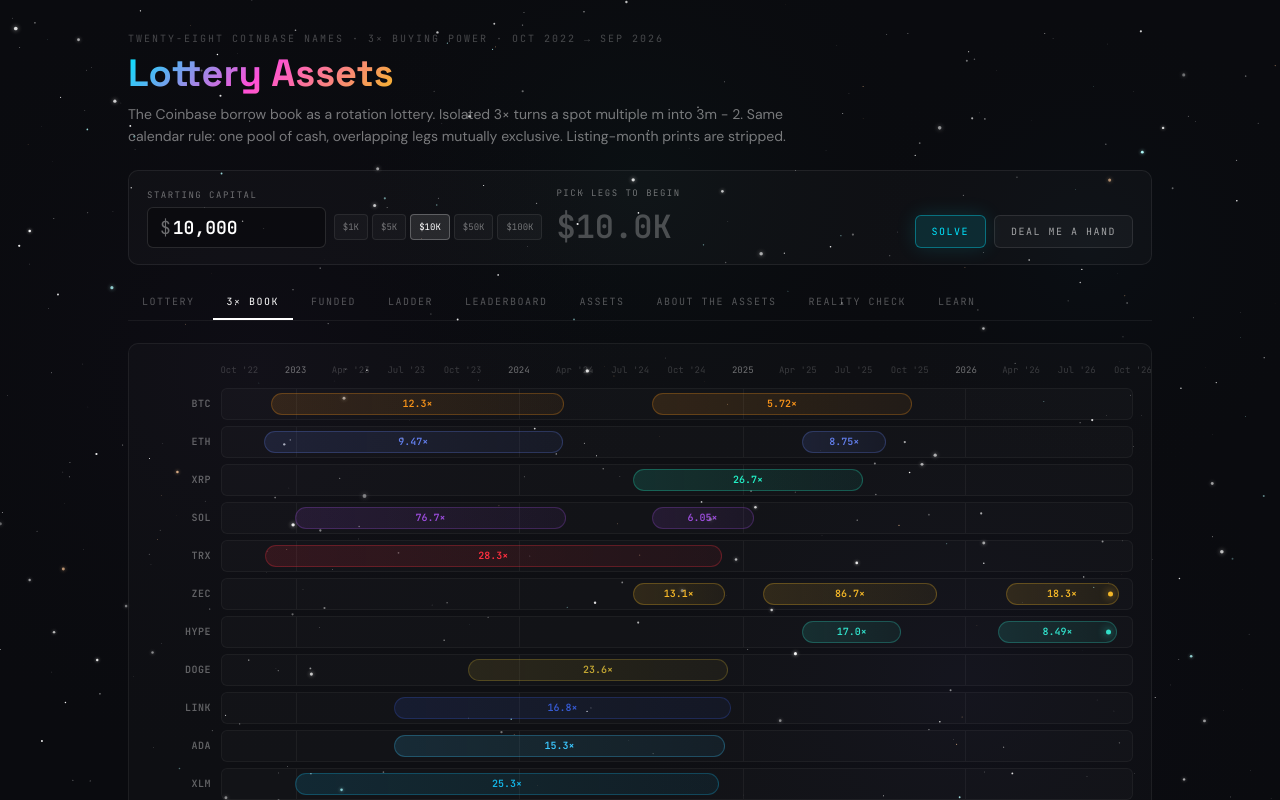
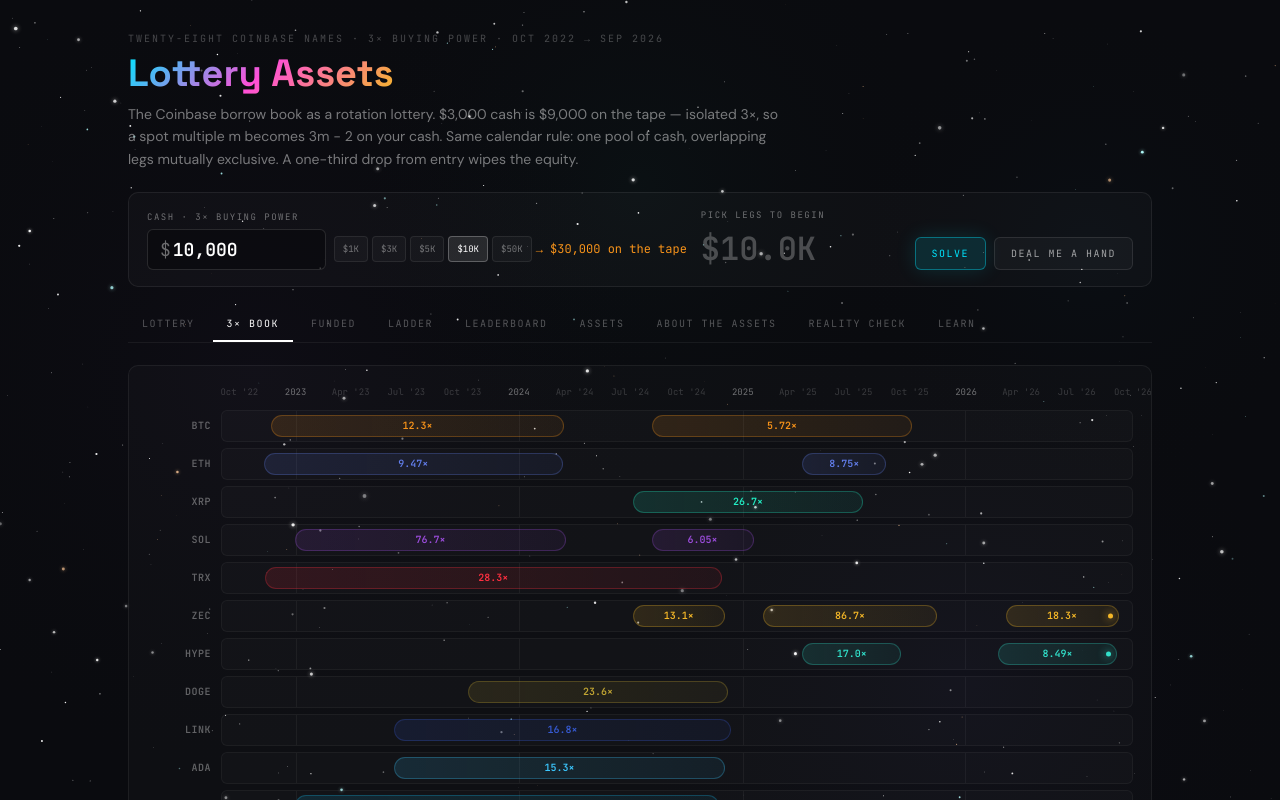
Before and after one commit to newanforbi/lottery-assets, a React (Vite) app: page / in a window 1280 px wide. Both pictures are taken after a click on the tab "3× BOOK". Shown: the top 800 px of the page. Built offline with nearby package versions, Linux system fonts and the light colour scheme.

Commit message:
Show 3× cash versus buying power on the book tab
$3,000 cash is $9,000 on the tape. The chrome now prints that
conversion, and the $3K preset is there so the example is clickable.

Co-authored-by: newanforbi <newanforbi@users.noreply.github.com>

```diff
--- a/src/App.jsx
+++ b/src/App.jsx
@@ -1,7 +1,8 @@
 import { useEffect, useRef, useState } from "react";
 import { GalaxyBackground } from "./ui/Cosmos.jsx";
 import { MONO, DISPLAY, SANS, Eyebrow, Button, Odometer, useMediaQuery } from "./ui/atoms.jsx";
-import { formatCurrency, formatMultiple } from "./ui/format.js";
+import { formatCurrency, formatFull, formatMultiple } from "./ui/format.js";
+import { BOOK_LEVERAGE } from "./data/exchangeBook.js";
 import { solveOptimal, randomChain, chainValue, sortChain } from "./engine/solver.js";
 import { bookOptimal, buildBookLegs } from "./engine/leverage.js";
 import { fundedOptimal, fundedRandom } from "./engine/funded.js";
@@ -38,7 +39,7 @@ const COPY = {
   leverage: {
     eyebrow: "Twenty-eight Coinbase names · 3× buying power · Oct 2022 → Sep 2026",
     blurb:
-      "The Coinbase borrow book as a rotation lottery. Isolated 3× turns a spot multiple m into 3m − 2. Same calendar rule: one pool of cash, overlapping legs mutually exclusive. Listing-month prints are stripped.",
+      "The Coinbase borrow book as a rotation lottery. $3,000 cash is $9,000 on the tape — isolated 3×, so a spot multiple m becomes 3m − 2 on your cash. Same calendar rule: one pool of cash, overlapping legs mutually exclusive. A one-third drop from entry wipes the equity.",
   },
   funded: {
     eyebrow: "Kraken Funded · $10K challenge · +12% pass · −3% fail",
@@ -168,7 +169,9 @@ export default function App() {
             }}
           >
             <div style={{ flex: "0 1 auto" }}>
-              <Eyebrow size={9} style={{ marginBottom: 6 }}>Starting capital</Eyebrow>
+              <Eyebrow size={9} style={{ marginBottom: 6 }}>
+                {tab === "leverage" ? `Cash · ${BOOK_LEVERAGE}× buying power` : "Starting capital"}
+              </Eyebrow>
               {/* Wraps so the preset row drops to its own line rather than
                   pushing the page sideways on ~320px phones. */}
               <div style={{ display: "flex", alignItems: "center", gap: 8, flexWrap: "wrap" }}>
@@ -185,15 +188,15 @@ export default function App() {
                     onChange={(e) => onCapitalChange(e.target.value)}
                     onBlur={() => capitalText === "" && setPreset(10000)}
                     inputMode="numeric"
-                    aria-label="Starting capital in dollars"
+                    aria-label={tab === "leverage" ? "Cash in dollars" : "Starting capital in dollars"}
                     style={{
                       width: compact ? 110 : 140, background: "transparent", border: "none", outline: "none",
                       fontFamily: MONO, fontSize: 18, color: "#fff", fontWeight: 600,
                     }}
                   />
                 </div>
-                <div style={{ display: "flex", gap: 4 }}>
-                  {PRESETS.map((p) => (
+                <div style={{ display: "flex", gap: 4, alignItems: "center", flexWrap: "wrap" }}>
+                  {(tab === "leverage" ? [1000, 3000, 5000, 10000, 50000] : PRESETS).map((p) => (
                     <button
                       key={p}
                       onClick={() => setPreset(p)}
@@ -207,6 +210,11 @@ export default function App() {
                       {formatCurrency(p).replace(".0", "")}
                     </button>
                   ))}
+                  {tab === "leverage" && (
+                    <span style={{ fontFamily: MONO, fontSize: 12, color: "#F7931A", whiteSpace: "nowrap" }}>
+                      → {formatFull(capital * BOOK_LEVERAGE)} on the tape
+                    </span>
+                  )}
                 </div>
               </div>
             </div>
--- a/src/components/ExchangeBook.jsx
+++ b/src/components/ExchangeBook.jsx
@@ -13,7 +13,7 @@ export default function ExchangeBook({ chain, setChain, capital }) {
       chain={chain}
       setChain={setChain}
       capital={capital}
-      emptyHint="Click any bar to start a chain. Same calendar rule as the lottery — overlapping legs fade out — but every multiple is isolated 3× (3m − 2). A one-third drop from entry wipes the cash. Listing-month prints are already stripped."
+      emptyHint="Click any bar to start a chain. $3,000 cash buys $9,000 of the coin — isolated 3×, so a 2× spot move is 4× on your cash (3m − 2). Overlapping legs fade out. A one-third drop from entry wipes the equity. Listing-month prints are already stripped."
     />
   );
 }
```
Also changed, not shown: 1 other file (tests, documents, lock files or other folders).
